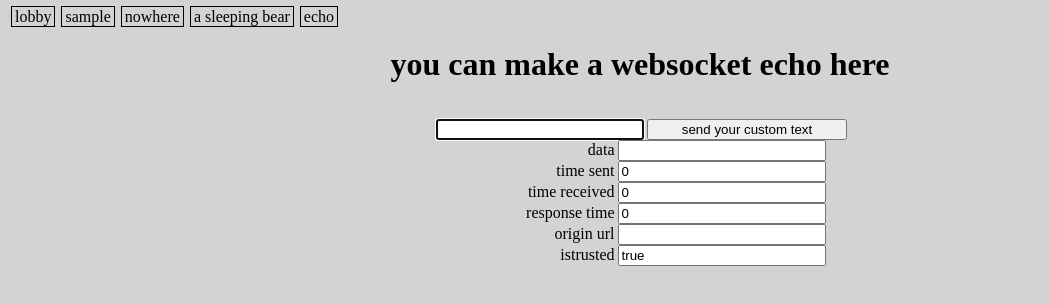
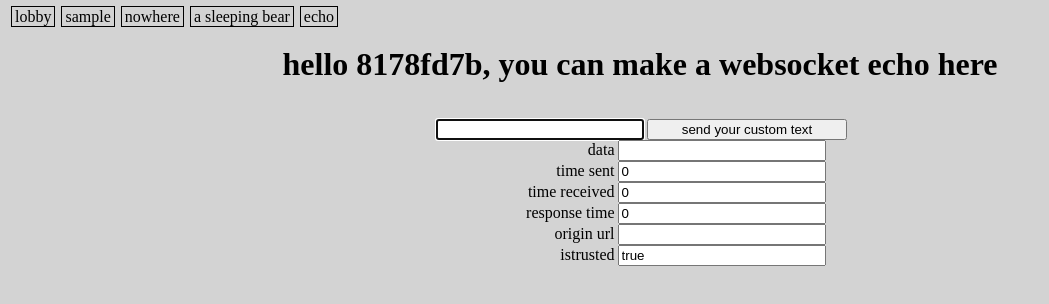
Before and after one commit to pete55104/ohhell, a React (Create React App) app in the folder client/: page /echo in a window 1280 px wide. Shown: the top 304 px of the page, without its empty margins (0-1049 px from the left). Built offline with nearby package versions, Linux system fonts and the light colour scheme; no server answers.

Commit message:
OH016 add context for userid

```diff
--- a/client/package.json
+++ b/client/package.json
@@ -11,6 +11,7 @@
     "@types/react": "^16.9.0",
     "@types/react-dom": "^16.9.0",
     "@types/react-router-dom": "^5.1.7",
+    "@types/uuid": "^8.3.0",
     "@types/websocket": "^1.0.1",
     "node-sass": "^4.14.1",
     "react": "^16.13.1",
@@ -18,6 +19,7 @@
     "react-router-dom": "^5.2.0",
     "react-scripts": "3.4.3",
     "typescript": "~3.7.2",
+    "uuid": "^8.3.2",
     "websocket": "^1.0.32"
   },
   "scripts": {
--- a/client/src/App.tsx
+++ b/client/src/App.tsx
@@ -1,6 +1,6 @@
 import React from 'react'
 import { Route, Switch, Redirect, NavLink, useHistory } from 'react-router-dom'
-import { IMessageEvent } from 'websocket';
+import { v4 as uuidv4 } from 'uuid';
 import './styles/App.scss'
 import Echo from './components/Echo'
 import Lobby from './components/Lobby'
@@ -8,13 +8,25 @@ import SleepingBear from './components/SleepingBear'
 import SatiatedBear from './components/SatiatedBear'
 import Sample from './components/Sample'
 import Nothing from './components/Nothing'
-import { useMessageBus, defaultChannels } from './hooks/useMessageBus'
+import { useMessageBus, defaultChannels, Message } from './hooks/useMessageBus'
 
 const globalNavWait = 30
 
+export type AppContextType = {
+    userId: string,
+    userDisplayName: string
+}
+
+
+const initialId: string = uuidv4()
+export const AppContext = React.createContext({
+    userId: initialId,
+    userDisplayName: initialId.slice(0,8)
+})
+
 function App() {
     const history = useHistory()
-    const onMessage = (message: IMessageEvent) => {
+    const onMessage = (message: Message) => {
         console.log(`app on message: ${message.data}`)
         if(message.data.toString().includes("poke") && message.data.toString().includes("bear")){
             console.log(`app setting bear poked true`)
--- a/client/src/components/Echo.tsx
+++ b/client/src/components/Echo.tsx
@@ -1,7 +1,8 @@
-import React, {ChangeEvent, FC, FormEvent, useEffect, useRef, useState} from 'react';
+import React, {ChangeEvent, FC, FormEvent, useEffect, useRef, useState, useContext} from 'react';
 import { useHistory } from 'react-router-dom';
 import '../styles/App.scss';
-import { useMessageBus, defaultChannels, Message } from '../hooks/useMessageBus'
+import { useMessageBus, defaultChannels, Message } from '../hooks/useMessageBus';
+import { AppContext } from '../App'
 
 
 interface IMessageState {
@@ -48,6 +49,7 @@ const Echo: FC<{}> = () => {
             unsubscribe()
         })
     }, [history.action, unsubscribeRef])
+    const context = useContext(AppContext)
 
     const writeMessageToScreen = (message: Message) => {
         let displayDiv = document.getElementById("responseDisplay");
@@ -75,7 +77,7 @@ const Echo: FC<{}> = () => {
 
     if (messageState.isTrusted) {
         return (
-            <div><h1>you can make a websocket echo here</h1>
+            <div><h1>hello {context.userDisplayName}, you can make a websocket echo here</h1>
             <div className="Echo">
                 <form className="Echo-form" onSubmit={handleSubmit}>
                     <ul>
--- a/client/src/components/Lobby.tsx
+++ b/client/src/components/Lobby.tsx
@@ -1,8 +1,10 @@
-import React, {FC } from 'react'
+import React, {FC, useContext } from 'react'
+import { AppContext } from '../App'
 
 const Lobby: FC<{}> = () => {
+    const context = useContext(AppContext)
     return (
-          <h1>welcome to the lobby</h1>
+          <h1>welcome to the lobby, {context.userDisplayName}</h1>
     )
 }
 
```
Also changed, not shown: 1 other file (tests, documents, lock files or other folders).
